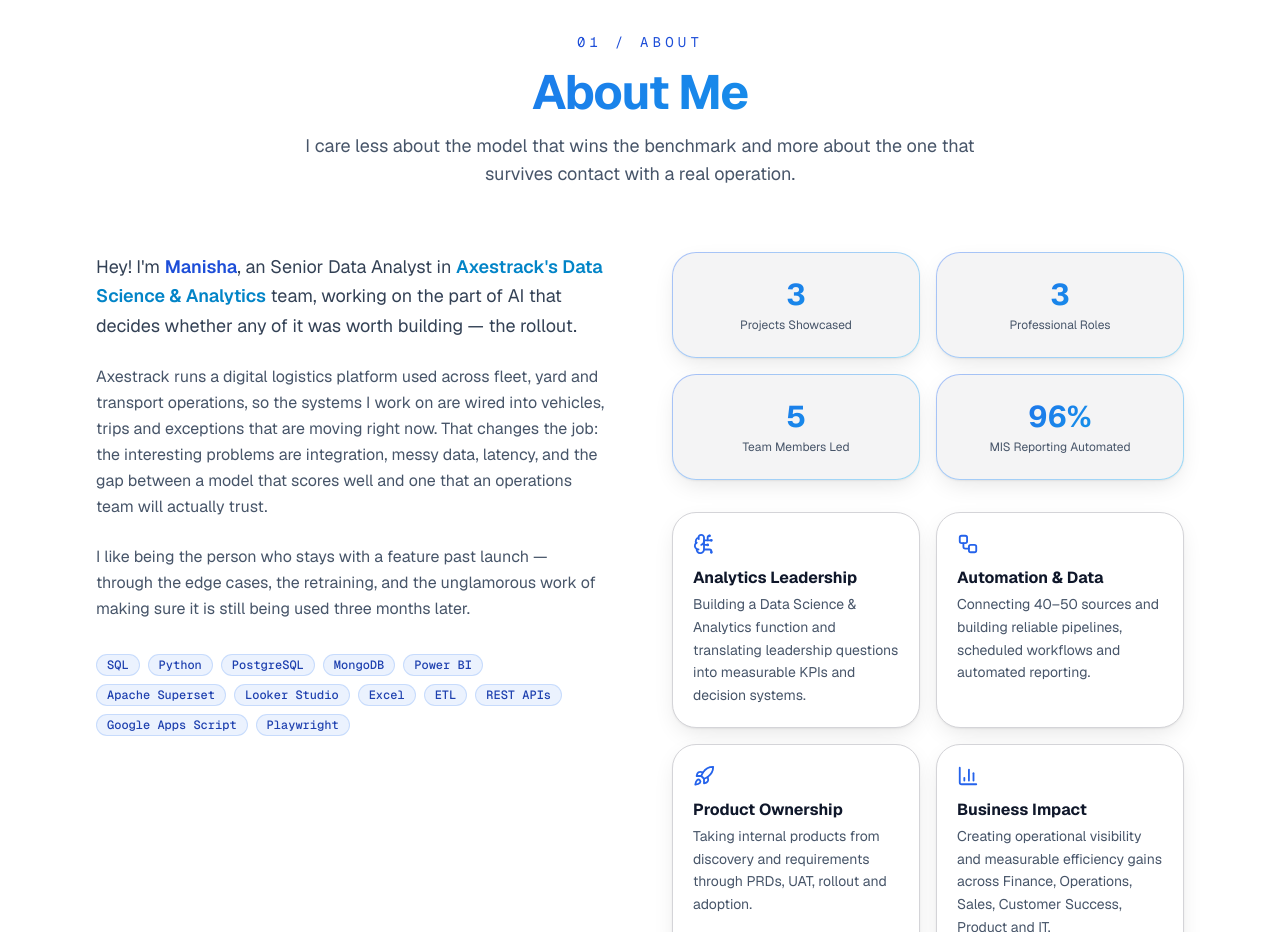
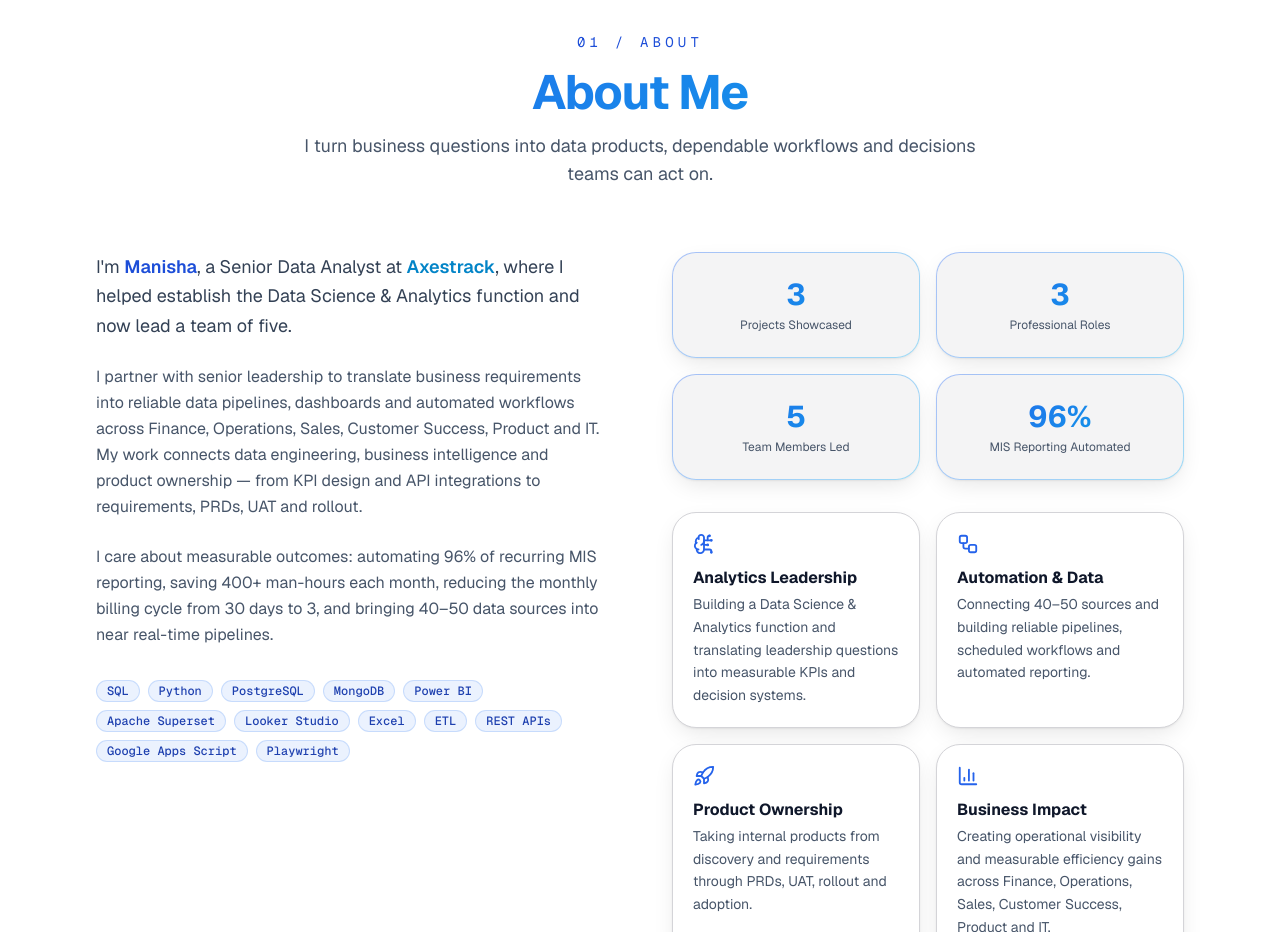
Before and after one commit to Vansh1502/vanshajgaur_portfolio, a Next.js app: page / in a window 1280 px wide. Shown: the part 800-1732 px from the top of the page. Built offline with nearby package versions, Linux system fonts and the light colour scheme; no server answers.

Commit message:
Replace About copy for Manisha Bhardwaj

```diff
--- a/components/sections/About.tsx
+++ b/components/sections/About.tsx
@@ -19,7 +19,7 @@ export default function About() {
       <SectionHeader
         sectionId="about"
         title="About Me"
-        subtitle="I care less about the model that wins the benchmark and more about the one that survives contact with a real operation."
+        subtitle="I turn business questions into data products, dependable workflows and decisions teams can act on."
       />
 
       <div className="grid lg:grid-cols-2 gap-16 items-start">
@@ -28,20 +28,21 @@ export default function About() {
           className="space-y-6"
         >
           <p className="text-slate-700 dark:text-slate-300 text-lg leading-relaxed text-left">
-            Hey! I&apos;m <span className="text-blue-700 dark:text-blue-400 font-semibold">{SITE.firstName}</span>, an{' '}
-            {SITE.primaryRole} in{' '}
-            <span className="text-sky-600 dark:text-sky-400 font-semibold">{SITE.company}&apos;s {SITE.team}</span>{' '}
-            team, working on the part of AI that decides whether any of it was worth building — the rollout.
+            I&apos;m <span className="text-blue-700 dark:text-blue-400 font-semibold">{SITE.firstName}</span>, a{' '}
+            {SITE.primaryRole} at{' '}
+            <span className="text-sky-600 dark:text-sky-400 font-semibold">{SITE.company}</span>, where I helped establish
+            the {SITE.team} function and now lead a team of five.
           </p>
           <p className="text-slate-600 dark:text-slate-400 leading-relaxed text-left">
-            {SITE.company} runs a digital logistics platform used across fleet, yard and transport operations, so the
-            systems I work on are wired into vehicles, trips and exceptions that are moving right now. That changes the
-            job: the interesting problems are integration, messy data, latency, and the gap between a model that scores
-            well and one that an operations team will actually trust.
+            I partner with senior leadership to translate business requirements into reliable data pipelines,
+            dashboards and automated workflows across Finance, Operations, Sales, Customer Success, Product and IT.
+            My work connects data engineering, business intelligence and product ownership — from KPI design and
+            API integrations to requirements, PRDs, UAT and rollout.
           </p>
           <p className="text-slate-600 dark:text-slate-400 leading-relaxed text-left">
-            I like being the person who stays with a feature past launch — through the edge cases, the retraining, and
-            the unglamorous work of making sure it is still being used three months later.
+            I care about measurable outcomes: automating 96% of recurring MIS reporting, saving 400+ man-hours
+            each month, reducing the monthly billing cycle from 30 days to 3, and bringing 40–50 data sources into
+            near real-time pipelines.
           </p>
 
           <div className="flex flex-wrap gap-2 pt-2">
```
